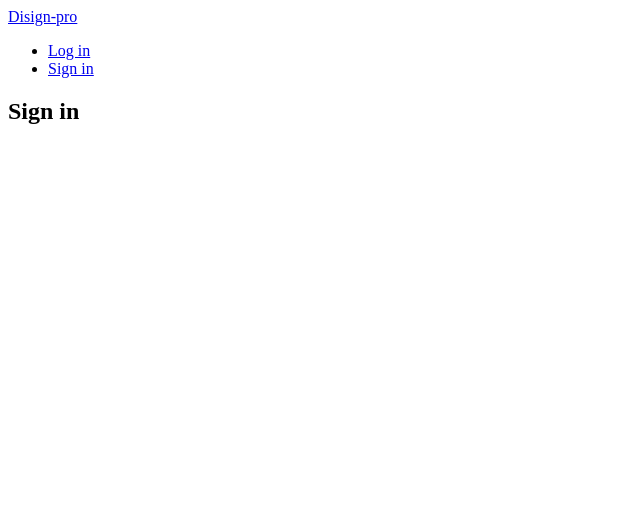
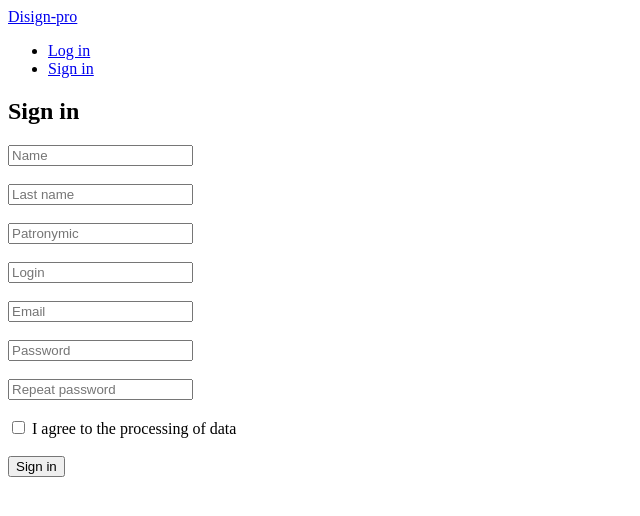
Before and after one commit to pashechkar-max/design-pro, a Django app: page /register/ in a window 1280 px wide. Shown: the top 516 px of the page, without its empty margins (0-640 px from the left). Run offline with Django 5.2, Linux system fonts and the light colour scheme.

Commit message:
commit 10

```diff
--- a/design/main/templates/main/my_requests.html
+++ b/design/main/templates/main/my_requests.html
@@ -7,7 +7,7 @@
   <h1>My applications</h1>
     <a href="{% url 'create' %}">Create a request</a>
 
-  <div class="mb-3">
+  <div>
     <a href="{% url 'my_requests' %}">All</a>
     <a href="{% url 'my_requests' %}?status=new">New</a>
     <a href="{% url 'my_requests' %}?status=in_progress">In progress</a>
--- a/design/main/templates/main/register.html
+++ b/design/main/templates/main/register.html
@@ -6,4 +6,95 @@ Sign in
 
 {% block content %}
 <h1>Sign in</h1>
+
+<form method="post">
+    {% csrf_token %}
+
+<form method="post">
+    {% csrf_token %}
+
+    <div>
+        <input type="text" name="first_name" placeholder="Name"
+               value="{{ form.first_name.value|default:'' }}">
+        {% if form.first_name.errors %}
+            <div>
+                {{ form.first_name.errors.0 }}
+            </div>
+        {% endif %}
+    </div><br>
+
+
+    <div>
+        <input type="text" name="last_name" placeholder="Last name"
+               value="{{ form.last_name.value|default:'' }}">
+        {% if form.last_name.errors %}
+            <div>
+                {{ form.last_name.errors.0 }}
+            </div>
+        {% endif %}
+    </div><br>
+
+    <div>
+        <input type="text" name="patronymic" placeholder="Patronymic"
+               value="{{ form.patronymic.value|default:'' }}">
+        {% if form.patronymic.errors %}
+            <div>
+                {{ form.patronymic.errors.0 }}
+            </div>
+        {% endif %}
+    </div><br>
+
+    <div>
+        <input type="text" name="username" placeholder="Login"
+               value="{{ form.username.value|default:'' }}">
+        {% if form.username.errors %}
+            <div>
+                {{ form.username.errors.0 }}
+            </div>
+        {% endif %}
+    </div><br>
+
+    <div>
+        <input type="email" name="email" placeholder="Email"
+               value="{{ form.email.value|default:'' }}">
+        {% if form.email.errors %}
+            <div>
+                {{ form.email.errors.0 }}
+            </div>
+        {% endif %}
+    </div><br>
+
+    <div>
+        <input type="password" name="password1" placeholder="Password">
+        {% if form.password1.errors %}
+            <div>
+                {{ form.password1.errors.0 }}
+            </div>
+        {% endif %}
+    </div><br>
+
+    <div>
+        <input type="password" name="password2" placeholder="Repeat password">
+        {% if form.password2.errors %}
+            <div>
+                {{ form.password2.errors.0 }}
+            </div>
+        {% endif %}
+    </div><br>
+
+    <div>
+        <label>
+            <input type="checkbox" name="agree">
+            I agree to the processing of data
+        </label>
+        {% if form.agree.errors %}
+            <div>
+                {{ form.agree.errors.0 }}
+            </div>
+        {% endif %}
+    </div><br>
+
+    <button type="submit">Sign in</button>
+</form>
+</form>
 {% endblock %}
```
Also changed, not shown: design/main/templates/main/profile.html (+19 -0 lines), design/db.sqlite3, design/main/migrations/0002_designrequest.py (added).
